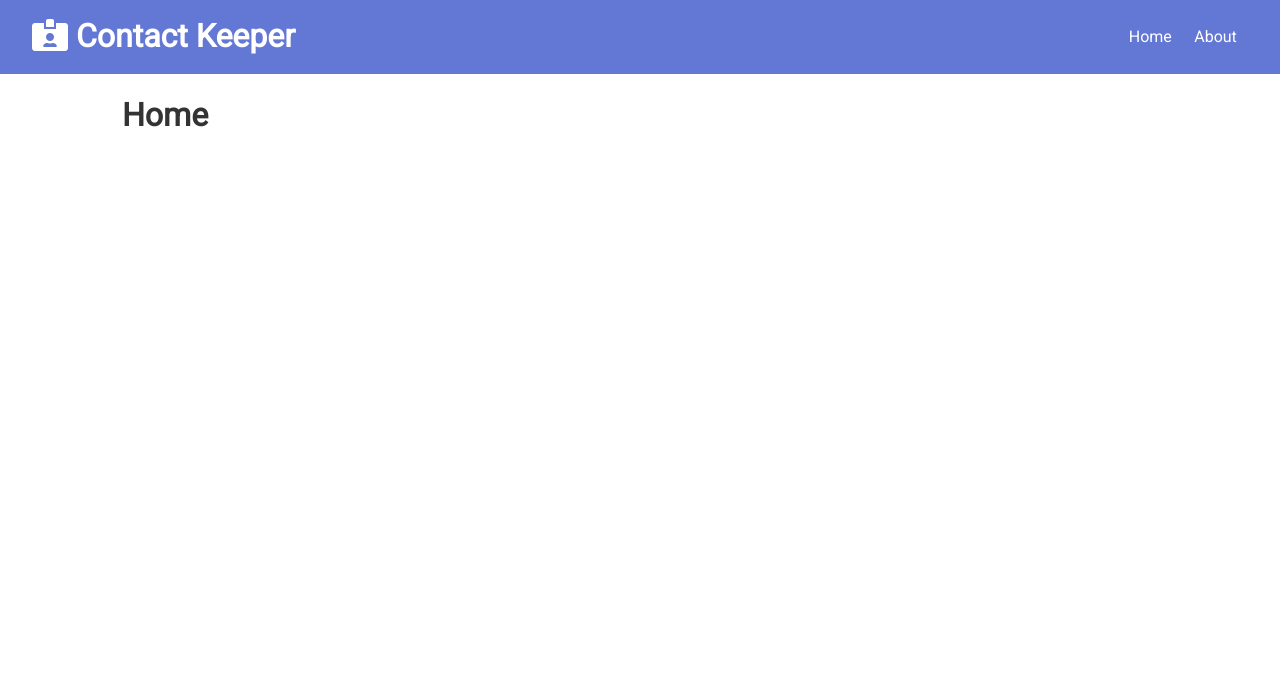
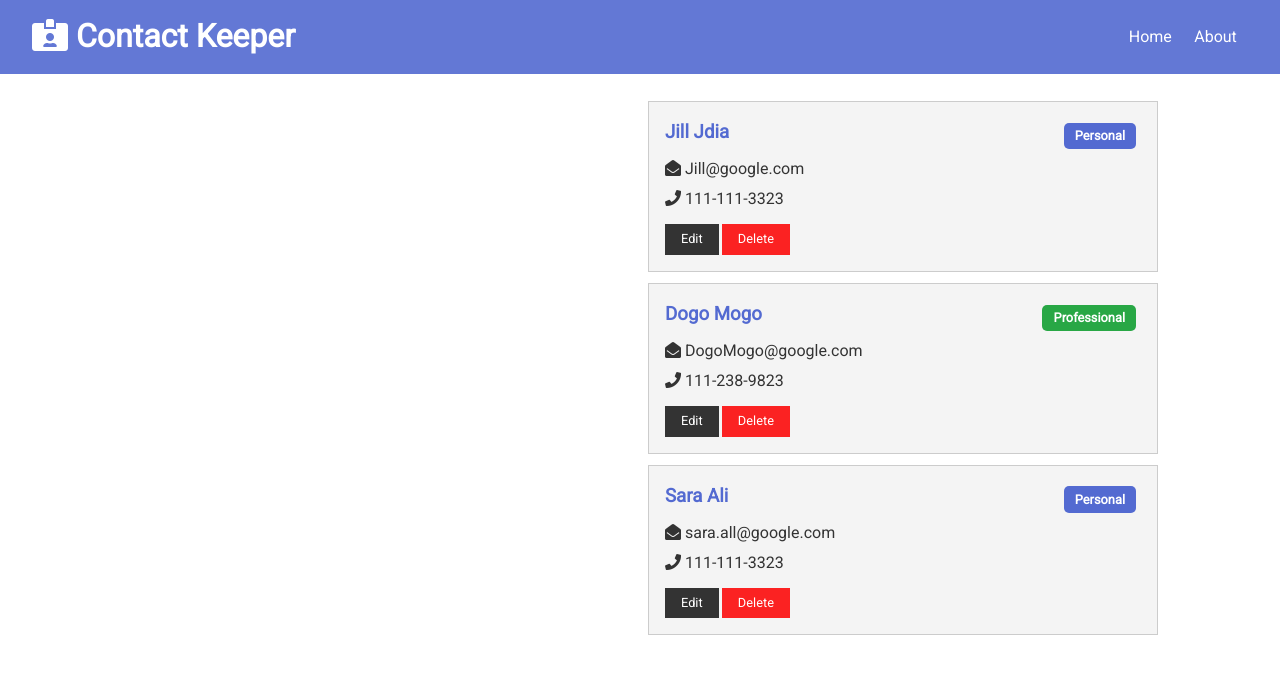
Before and after one commit to marketerly/contact-keeper, a React (Create React App) app in the folder client/: page / in a window 1280 px wide. Shown: the top 674 px of the page. Built offline with nearby package versions, Linux system fonts and the light colour scheme.

Commit message:
4. Contacts & ContactItem Components

```diff
--- a/client/src/App.css
+++ b/client/src/App.css
@@ -5,7 +5,7 @@
     --primary-color: #536ad1;
     --dark-color: #333333;
     --light-color: #f4f4f4;
-    --danger-color: #ffb11f1f;
+    --danger-color: #fb2222;
     --success-color: #28a745;
 }
 
--- /dev/null
+++ b/client/src/components/contacts/ContactItem.js
@@ -0,0 +1,46 @@
+import React from 'react';
+import PropTypes from 'prop-types';
+
+const Capetalize = string => string.charAt(0).toUpperCase() + string.slice(1);
+
+const ContactItem = ({ contact }) => {
+    const { id, name, email, phone, type } = contact;
+    return (
+        <div className='card bg-light'>
+            <h3 className='text-primary text-left'>
+                {name}{' '}
+                <span
+                    style={{
+                        float: 'right',
+                    }}
+                    className={
+                        'badge ' +
+                        (type === 'professional'
+                            ? 'badge-success'
+                            : 'badge-primary')
+                    }>
+                    {Capetalize(type)}
+                </span>
+            </h3>
+            <ul className='list'>
+                {email && (
+                    <li>
+                        <i className='fas fa-envelope-open'></i> {email}
+                    </li>
+                )}
+                {phone && (
+                    <li>
+                        <i className='fas fa-phone'></i> {phone}
+                    </li>
+                )}
+            </ul>
+            <button className='btn btn-dark btn-sm'>Edit</button>
+            <button className='btn btn-danger btn-sm'>Delete</button>
+        </div>
+    );
+};
+
+ContactItem.propTypes = {
+    contact: PropTypes.object.isRequired,
+};
+export default ContactItem;
--- /dev/null
+++ b/client/src/components/contacts/Contacts.js
@@ -0,0 +1,18 @@
+import React, { useContext, Fragment } from 'react';
+import ContactItem from './ContactItem';
+import ContactContext from '../../context/contact/contactContext';
+
+const Contacts = () => {
+    const contactContext = useContext(ContactContext);
+    const { contacts } = contactContext;
+
+    return (
+        <Fragment>
+            {contacts.map(contact => (
+                <ContactItem key={contact.id} contact={contact} />
+            ))}
+        </Fragment>
+    );
+};
+
+export default Contacts;
--- a/client/src/components/pages/Home.js
+++ b/client/src/components/pages/Home.js
@@ -1,9 +1,13 @@
 import React from 'react';
+import Contacts from '../contacts/Contacts';
 
 const Home = () => {
     return (
-        <div>
-            <h1>Home</h1>
+        <div className='grid-2'>
+            <div>{/*Contact form */}</div>
+            <div>
+                <Contacts />
+            </div>
         </div>
     );
 };
```
